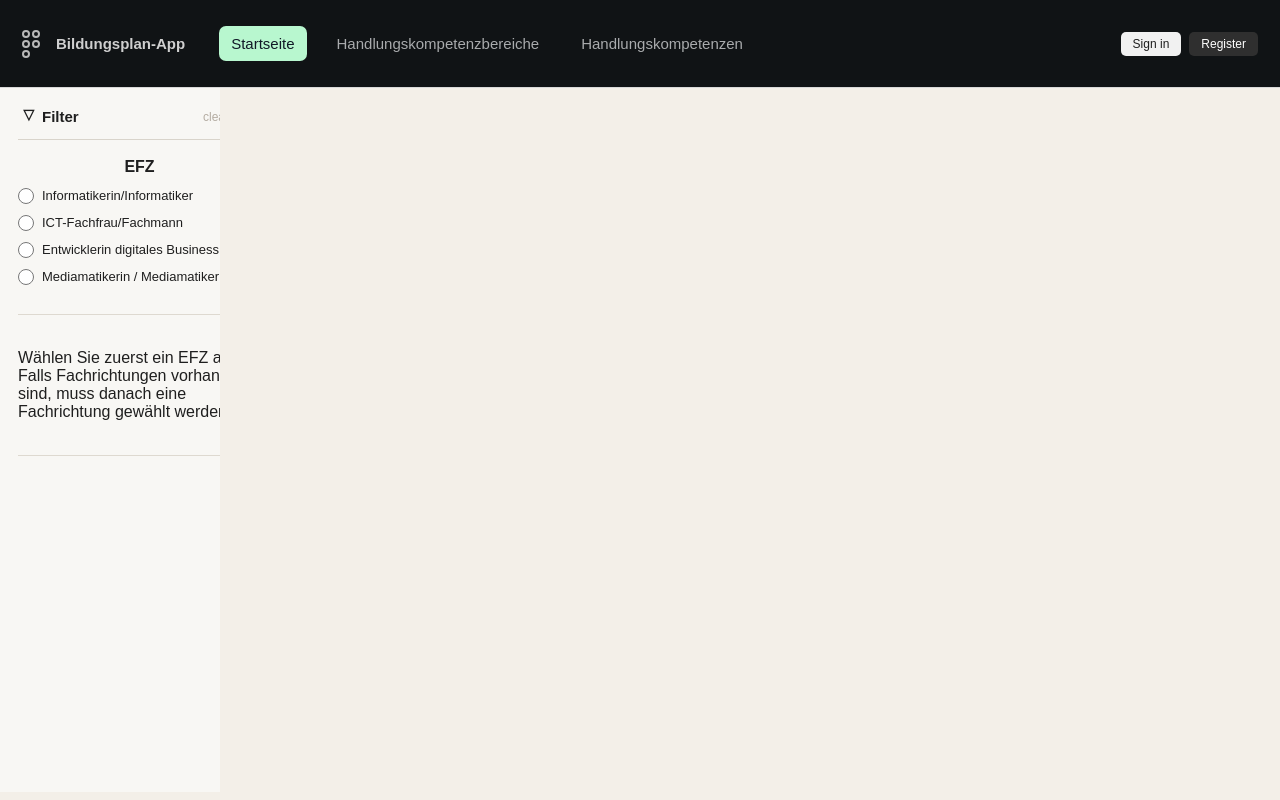
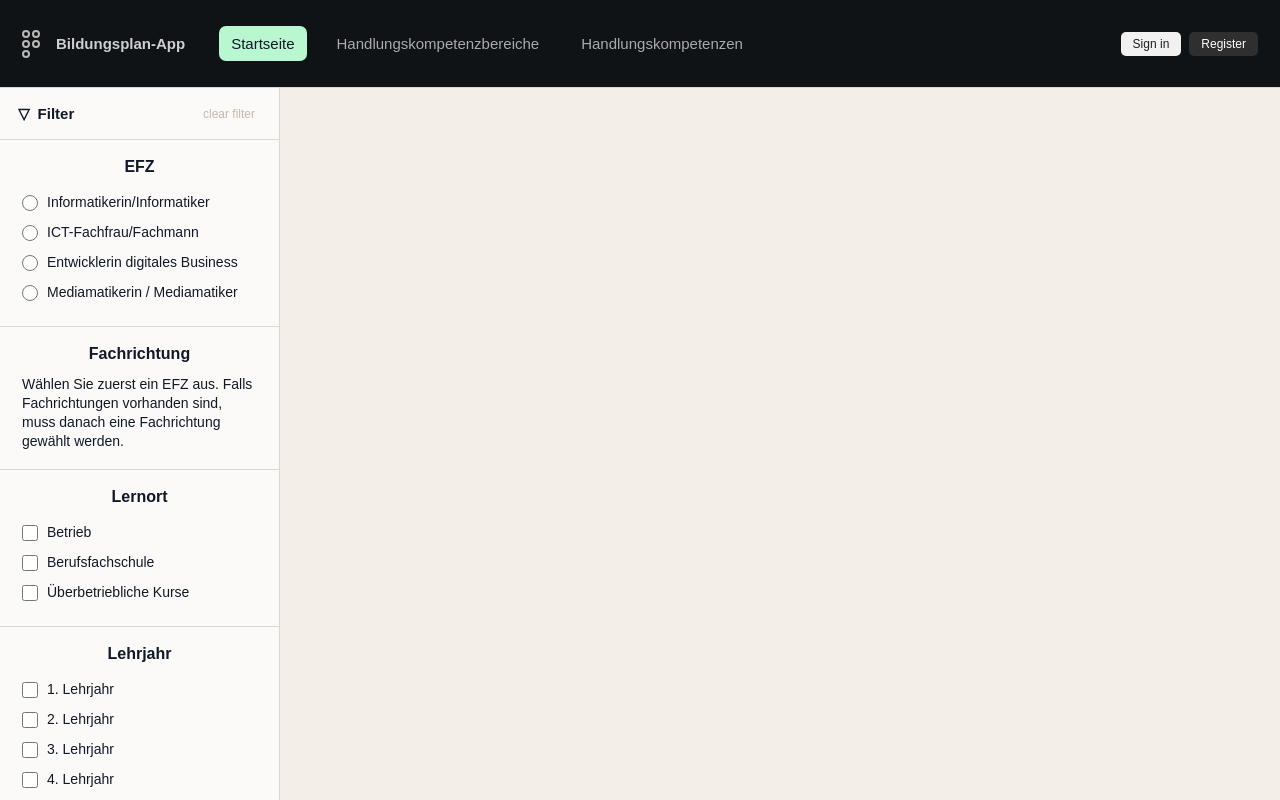
Before and after one commit to MissShepherd/bildungsplan-app, an Angular app: page / in a window 1280 px wide. Shown: the top 800 px of the page. Built offline with nearby package versions, Linux system fonts and the light colour scheme.

Commit message:
feat: enhance filter sidebar layout and styles, improve accessibility

```diff
--- a/src/app/app.css
+++ b/src/app/app.css
@@ -117,7 +117,7 @@
 
 .app-shell {
   display: grid;
-  grid-template-columns: 220px 1fr;
+  grid-template-columns: 280px minmax(0, 1fr);
   min-height: calc(100vh - 88px);
   background: #f3efe8;
 }
--- a/src/app/features/filter-sidebar/filter-sidebar.css
+++ b/src/app/features/filter-sidebar/filter-sidebar.css
@@ -3,86 +3,88 @@
 }
 
 .filter-sidebar {
-  width: 280px;
-  min-height: calc(100vh - 96px);
-  padding: 20px 18px;
-  background: #f8f7f4;
-  border-right: 1px solid #ddd8cf;
-  color: #1f1f1f;
+  width: 100%;
+  min-height: calc(100vh - 88px);
+  background: #fbfaf8;
+  border-right: 1px solid #ded8ce;
+  overflow: hidden;
 }
 
 .filter-header {
+  height: 52px;
+  padding: 0 18px;
   display: flex;
   align-items: center;
   justify-content: space-between;
-  gap: 12px;
-  padding-bottom: 14px;
-  border-bottom: 1px solid #d9d4cb;
+  border-bottom: 1px solid #ded8ce;
 }
 
 .filter-title {
   display: flex;
   align-items: center;
   gap: 8px;
+  color: #111827;
   font-size: 15px;
-  font-weight: 600;
-}
-
-.filter-icon {
-  display: inline-flex;
-  width: 16px;
-  height: 16px;
-  transform: rotate(180deg);
-  font-size: 14px;
+  font-weight: 700;
 }
 
 .clear-button {
   border: 0;
   background: transparent;
-  color: #4f4a44;
+  color: #8b6f5b;
   font-size: 12px;
   cursor: pointer;
 }
 
 .clear-button:disabled {
-  color: #b4aca2;
+  color: #c7b8aa;
   cursor: not-allowed;
 }
 
 .filter-section {
-  padding: 18px 0;
-  border-bottom: 1px solid #ded9d0;
+  padding: 18px 22px;
+  border-bottom: 1px solid #ded8ce;
 }
 
-.filter-section h2 {
+.filter-section h3 {
   margin: 0 0 12px;
+  color: #111827;
   font-size: 16px;
   font-weight: 700;
   text-align: center;
 }
 
 .filter-option {
+  min-height: 30px;
   display: flex;
   align-items: center;
-  gap: 8px;
-  margin-bottom: 10px;
-  font-size: 13px;
-  line-height: 1.3;
+  gap: 9px;
+  color: #111827;
+  font-size: 14px;
+  line-height: 1.25;
   cursor: pointer;
+  user-select: none;
+}
+
+.filter-option:hover {
+  color: #000000;
 }
 
 .filter-option input {
   width: 16px;
   height: 16px;
   margin: 0;
-  accent-color: #1e1e1e;
+  flex-shrink: 0;
+  cursor: pointer;
 }
 
-.filter-option.disabled {
-  color: #9c958c;
-  cursor: not-allowed;
+.filter-option span {
+  overflow-wrap: anywhere;
 }
 
-.filter-option.disabled input {
-  cursor: not-allowed;
+.filter-hint {
+  margin: 0;
+  color: #111827;
+  font-size: 14px;
+  line-height: 1.35;
 }
--- a/src/app/features/filter-sidebar/filter-sidebar.html
+++ b/src/app/features/filter-sidebar/filter-sidebar.html
@@ -1,7 +1,7 @@
 <aside class="filter-sidebar">
   <div class="filter-header">
     <div class="filter-title">
-      <span class="filter-icon" aria-hidden="true">△</span>
+      <span aria-hidden="true">▽</span>
       <span>Filter</span>
     </div>
 
@@ -16,7 +16,7 @@
   </div>
 
   <section class="filter-section">
-    <h2>EFZ</h2>
+    <h3>EFZ</h3>
 
     @for (efz of efzOptions; track efz.id) {
       <label class="filter-option">
@@ -31,16 +31,18 @@
     }
   </section>
 
-  @if (state.hasSelectedEfz() && state.isLoading()) {
   <section class="filter-section">
+    <h3>Fachrichtung</h3>
+
+    @if (!state.hasSelectedEfz()) {
+      <p class="filter-hint">
+        Wählen Sie zuerst ein EFZ aus. Falls Fachrichtungen vorhanden sind, muss danach eine Fachrichtung gewählt werden.
+      </p>
+    } @else if (state.isLoading()) {
       <p class="filter-hint">Fachrichtungen werden geladen...</p>
-    </section>
-  }
-
-  @if (state.hasSelectedEfz() && state.fachrichtungenLoaded() && state.hasFachrichtungen()) {
-    <section class="filter-section">
-      <h2>Fachrichtung</h2>
-
+    } @else if (state.fachrichtungen().length === 0 && state.fachrichtungenLoaded()) {
+      <p class="filter-hint">Für dieses EFZ sind keine Fachrichtungen vorhanden.</p>
+    } @else {
       @for (fachrichtung of state.fachrichtungen(); track fachrichtung.id) {
         <label class="filter-option">
           <input
@@ -52,20 +54,11 @@
           <span>{{ fachrichtung.titel }}</span>
         </label>
       }
+    }
   </section>
-  }
 
-  @if (state.hasSelectedEfz() && state.fachrichtungenLoaded() && !state.hasFachrichtungen()) {
   <section class="filter-section">
-      <p class="filter-hint">
-        Dieses EFZ hat keine Fachrichtungen. Die weiteren Inhalte sind direkt verfügbar.
-      </p>
-    </section>
-  }
-
-  @if (state.isContextComplete()) {
-    <section class="filter-section">
-      <h2>Lernort</h2>
+    <h3>Lernort</h3>
 
     @for (lernort of lernortOptions; track lernort.id) {
       <label class="filter-option">
@@ -80,7 +73,7 @@
   </section>
 
   <section class="filter-section">
-      <h2>Lehrjahr</h2>
+    <h3>Lehrjahr</h3>
 
     @for (lehrjahr of lehrjahrOptions; track lehrjahr.id) {
       <label class="filter-option">
@@ -95,7 +88,7 @@
   </section>
 
   <section class="filter-section">
-      <h2>Modultyp</h2>
+    <h3>Modultyp</h3>
 
     @for (modultyp of modultypOptions; track modultyp) {
       <label class="filter-option">
@@ -108,11 +101,4 @@
       </label>
     }
   </section>
-  } @else {
-    <section class="filter-section">
-      <p class="filter-hint">
-        Wählen Sie zuerst ein EFZ aus. Falls Fachrichtungen vorhanden sind, muss danach eine Fachrichtung gewählt werden.
-      </p>
-    </section>
-  }
 </aside>
```
Lines whose indentation alone changed are shown as unchanged.
